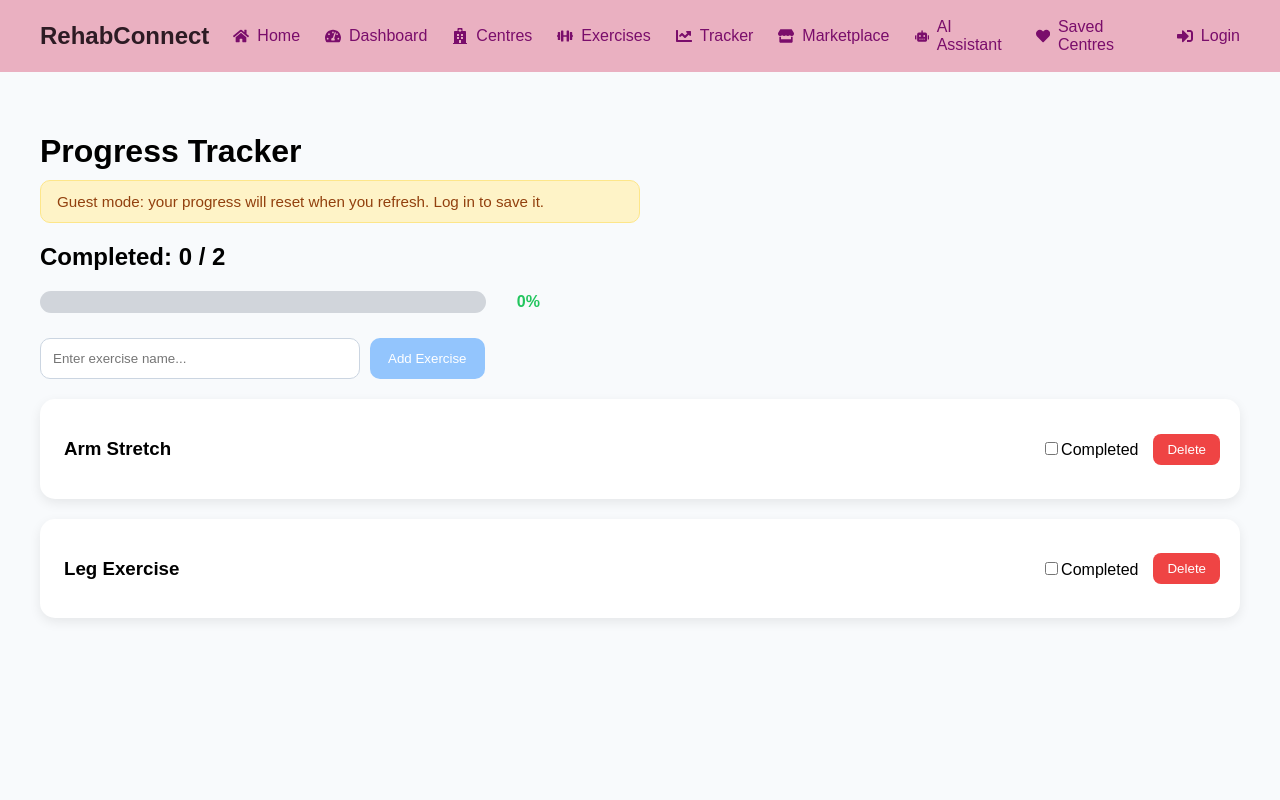
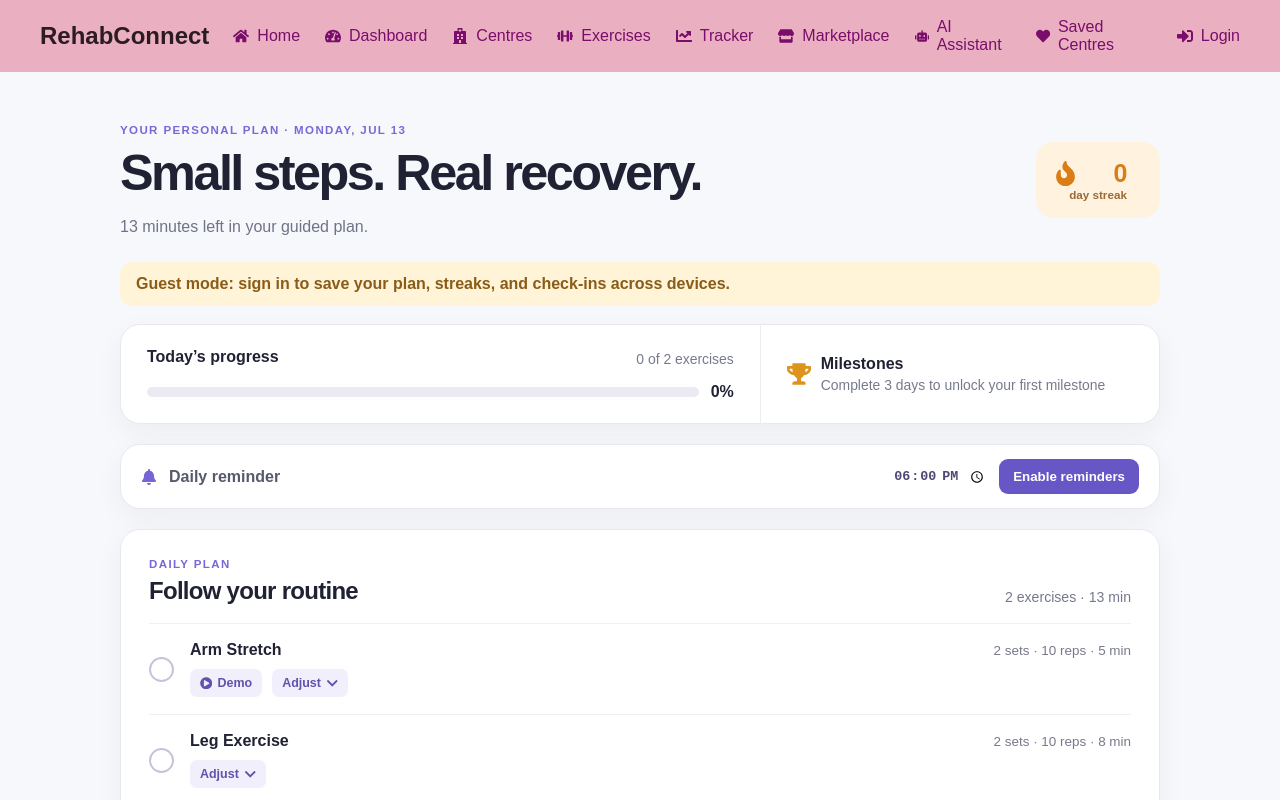
Before and after one commit to realsamyak05/rehab-connect, a React (Vite) app: page /tracker in a window 1280 px wide. Shown: the top 800 px of the page. Built offline with nearby package versions, Linux system fonts and the light colour scheme; no server answers.

Commit message:
tracker redesign

```diff
--- a/src/pages/Tracker.jsx
+++ b/src/pages/Tracker.jsx
@@ -1,211 +1,176 @@
 import { useEffect, useMemo, useState } from "react";
 import { onAuthStateChanged } from "firebase/auth";
 import { doc, onSnapshot, serverTimestamp, setDoc } from "firebase/firestore";
+import { FaBell, FaCheck, FaChevronDown, FaFire, FaPlayCircle, FaTrophy } from "react-icons/fa";
 import { auth, db } from "../firebase";
+import exercises from "../data/exercises";
 import "./Tracker.css";
 
+const todayKey = () => new Date().toISOString().slice(0, 10);
 const DEFAULT_TASKS = [
-  { id: 1, name: "Arm Stretch", completed: false },
-  { id: 2, name: "Leg Exercise", completed: false },
+  { id: 1, name: "Arm Stretch", sets: 2, reps: 10, minutes: 5 },
+  { id: 2, name: "Leg Exercise", sets: 2, reps: 10, minutes: 8 },
 ];
+const taskForToday = (task) => ({ ...task, completed: task.completedDate === todayKey(), sets: task.sets || 2, reps: task.reps || 10, minutes: task.minutes || 5 });
+
+function streakFromHistory(history = []) {
+  const done = new Set(history);
+  let streak = 0;
+  const cursor = new Date();
+  if (!done.has(todayKey())) cursor.setDate(cursor.getDate() - 1);
+  while (done.has(cursor.toISOString().slice(0, 10))) {
+    streak += 1;
+    cursor.setDate(cursor.getDate() - 1);
+  }
+  return streak;
+}
 
 function Tracker() {
   const [user, setUser] = useState(null);
   const [tasks, setTasks] = useState(DEFAULT_TASKS);
+  const [history, setHistory] = useState([]);
+  const [checkIns, setCheckIns] = useState([]);
+  const [reminderTime, setReminderTime] = useState("18:00");
   const [newExercise, setNewExercise] = useState("");
+  const [expandedId, setExpandedId] = useState(null);
+  const [checkIn, setCheckIn] = useState({ pain: 0, difficulty: "Just right", note: "" });
   const [loading, setLoading] = useState(true);
   const [message, setMessage] = useState("");
 
   useEffect(() => {
     let stopTrackerListener = () => {};
-
     const stopAuthListener = onAuthStateChanged(auth, (currentUser) => {
       stopTrackerListener();
       setUser(currentUser);
-
       if (!currentUser) {
-        setTasks(DEFAULT_TASKS);
+        setTasks(DEFAULT_TASKS.map(taskForToday));
+        setHistory([]);
+        setCheckIns([]);
         setLoading(false);
         return;
       }
-
       setLoading(true);
-
       const trackerRef = doc(db, "users", currentUser.uid, "tracker", "main");
-
       stopTrackerListener = onSnapshot(trackerRef, (snapshot) => {
         if (snapshot.exists()) {
-          setTasks(snapshot.data().tasks || DEFAULT_TASKS);
+          const data = snapshot.data();
+          setTasks((data.tasks || DEFAULT_TASKS).map(taskForToday));
+          setHistory(data.history || []);
+          setCheckIns(data.checkIns || []);
+          setReminderTime(data.reminderTime || "18:00");
         } else {
-          setDoc(trackerRef, {
-            tasks: DEFAULT_TASKS,
-            updatedAt: serverTimestamp(),
-          });
+          const initial = DEFAULT_TASKS.map(taskForToday);
+          setTasks(initial);
+          setDoc(trackerRef, { tasks: initial, history: [], reminderTime: "18:00", updatedAt: serverTimestamp() });
         }
-
         setLoading(false);
       });
     });
-
-    return () => {
-      stopAuthListener();
-      stopTrackerListener();
-    };
+    return () => { stopAuthListener(); stopTrackerListener(); };
   }, []);
 
-  async function saveTasks(updatedTasks) {
+  async function save(updatedTasks, updates = {}) {
     setTasks(updatedTasks);
-
     if (!user) return;
-
-    const trackerRef = doc(db, "users", user.uid, "tracker", "main");
-
-    await setDoc(
-      trackerRef,
-      {
-        tasks: updatedTasks,
-        updatedAt: serverTimestamp(),
-      },
-      { merge: true },
-    );
+    await setDoc(doc(db, "users", user.uid, "tracker", "main"), {
+      tasks: updatedTasks, ...updates, updatedAt: serverTimestamp(),
+    }, { merge: true });
   }
 
+  const completedCount = tasks.filter((task) => task.completed).length;
+  const progress = tasks.length ? Math.round((completedCount / tasks.length) * 100) : 0;
+  const streak = streakFromHistory(history);
+  const planMinutes = tasks.filter((task) => !task.completed).reduce((sum, task) => sum + Number(task.minutes || 0), 0);
+  const guidance = checkIn.pain >= 7
+    ? "Pause today’s plan and contact your clinician if pain is new, severe, or worsening."
+    : checkIn.pain >= 4 || checkIn.difficulty === "Too hard"
+      ? "Let’s scale back: fewer reps, slower pace, and keep movements comfortable."
+      : "Your plan is on track. Move slowly and stop if pain gets worse.";
+
+  useEffect(() => {
+    if (!user || !reminderTime || !("Notification" in window) || Notification.permission !== "granted") return undefined;
+    const now = new Date();
+    const [hours, minutes] = reminderTime.split(":").map(Number);
+    const reminder = new Date();
+    reminder.setHours(hours, minutes, 0, 0);
+    const delay = reminder - now;
+    if (delay < 0 || delay > 60 * 1000 || completedCount === tasks.length) return undefined;
+    const timer = window.setTimeout(() => new Notification("Your Rehab Connect plan is ready", { body: `${tasks.length - completedCount} exercise${tasks.length - completedCount === 1 ? "" : "s"} left for today.` }), delay);
+    return () => window.clearTimeout(timer);
+  }, [user, reminderTime, completedCount, tasks.length]);
+
+  async function enableReminder() {
+    if (!("Notification" in window)) { setMessage("Browser reminders are not available on this device."); return; }
+    const permission = await Notification.requestPermission();
+    setMessage(permission === "granted" ? `Daily reminder set for ${reminderTime}.` : "Allow notifications in your browser to receive reminders.");
+  }
   function addTask() {
     const name = newExercise.trim();
     if (!name) return;
+    if (tasks.some((task) => task.name.toLowerCase() === name.toLowerCase())) { setMessage(`“${name}” is already in today’s plan.`); return; }
+    save([...tasks, { id: Date.now(), name, sets: 2, reps: 10, minutes: 5, completed: false }]);
+    setNewExercise("");
+  }
+  function updateTask(id, changes) { save(tasks.map((task) => task.id === id ? { ...task, ...changes } : task)); }
+  function toggleTask(task) {
+    const isCompleting = !task.completed;
+    const updated = tasks.map((item) => item.id === task.id ? { ...item, completed: isCompleting, completedDate: isCompleting ? todayKey() : null } : item);
+    const allDone = updated.length > 0 && updated.every((item) => item.completed);
+    const updatedHistory = allDone ? [...new Set([...history, todayKey()])].slice(-90) : history.filter((date) => date !== todayKey());
+    setHistory(updatedHistory);
+    save(updated, { history: updatedHistory });
+    if (allDone) setMessage("Today’s plan is complete — fantastic follow-through!");
+  }
+  function deleteTask(id) { save(tasks.filter((task) => task.id !== id)); }
+  async function saveCheckIn() {
+    const entry = { ...checkIn, date: todayKey() };
+    const updatedCheckIns = [...checkIns, entry].slice(-30);
+    setCheckIns(updatedCheckIns);
+    if (user) {
+      await setDoc(doc(db, "users", user.uid, "tracker", "main"), {
+        checkIns: updatedCheckIns,
+        updatedAt: serverTimestamp(),
+      }, { merge: true });
+    }
+    setMessage("Check-in saved. We’ll use this to guide your next session.");
+  }
+  const sortedTasks = useMemo(() => [...tasks].sort((a, b) => Number(a.completed) - Number(b.completed)), [tasks]);
+  const milestones = [3, 7, 14].filter((goal) => streak >= goal);
+  const missedThreeSessions = history.length > 0 && [1, 2, 3].every((daysAgo) => {
+    const day = new Date();
+    day.setDate(day.getDate() - daysAgo);
+    return !history.includes(day.toISOString().slice(0, 10));
+  });
 
-    const isDuplicate = tasks.some(
-      (task) => task.name.toLowerCase() === name.toLowerCase(),
-    );
-
-    if (isDuplicate) {
-      setMessage(`"${name}" is already on your list.`);
-      return;
-    }
-
-    saveTasks([
-      ...tasks,
-      {
-        id: Date.now(),
-        name,
-        completed: false,
-      },
-    ]);
-
-    setNewExercise("");
-    setMessage("");
-  }
-
-  function toggleTask(id) {
-    saveTasks(
-      tasks.map((task) =>
-        task.id === id ? { ...task, completed: !task.completed } : task,
-      ),
-    );
-  }
-
-  function deleteTask(id) {
-    const task = tasks.find((t) => t.id === id);
-    if (task && !window.confirm(`Remove "${task.name}" from your tracker?`)) {
-      return;
-    }
-    saveTasks(tasks.filter((t) => t.id !== id));
-  }
-
-  // Keep completed items but move them to the bottom so active work stays on top
-  const sortedTasks = useMemo(
-    () => [...tasks].sort((a, b) => Number(a.completed) - Number(b.completed)),
-    [tasks],
-  );
-
-  const completedCount = tasks.filter((task) => task.completed).length;
-  const progress = tasks.length ? (completedCount / tasks.length) * 100 : 0;
-
-  if (loading) {
-    return <main className="tracker-page">Loading your tracker...</main>;
-  }
-
+  if (loading) return <main className="tracker-page">Loading your plan...</main>;
   return (
     <main className="tracker-page">
-      <h1 className="tracker-title">Progress Tracker</h1>
-
-      {user ? (
-        <p className="tracker-subtitle">
-          Your progress is saved to {user.email}.
-        </p>
-      ) : (
-        <div className="guest-banner">
-          Guest mode: your progress will reset when you refresh. Log in to save
-          it.
-        </div>
-      )}
-
-      <h2>
-        Completed: {completedCount} / {tasks.length}
-      </h2>
-
-      <div className="progress-row">
-        <div className="progress-container">
-          <div className="progress-fill" style={{ width: `${progress}%` }} />
-        </div>
-        <span className="progress-percent">{Math.round(progress)}%</span>
-      </div>
-
-      <div className="input-section">
-        <input
-          type="text"
-          placeholder="Enter exercise name..."
-          value={newExercise}
-          onChange={(event) => {
-            setNewExercise(event.target.value);
-            if (message) setMessage("");
-          }}
-          onKeyDown={(event) => {
-            if (event.key === "Enter") addTask();
-          }}
-        />
-
-        <button onClick={addTask} disabled={!newExercise.trim()}>
-          Add Exercise
-        </button>
-      </div>
-
-      {message && <p className="tracker-message">{message}</p>}
-
-      {sortedTasks.length === 0 ? (
-        <div className="tracker-empty">
-          No exercises yet — add one above to start tracking.
-        </div>
-      ) : (
-        sortedTasks.map((task) => (
-          <div
-            key={task.id}
-            className={`task-card ${task.completed ? "completed" : ""}`}
-          >
-            <h3>{task.name}</h3>
-
-            <div className="task-actions">
-              <label>
-                <input
-                  type="checkbox"
-                  checked={task.completed}
-                  onChange={() => toggleTask(task.id)}
-                />
-                Completed
-              </label>
-
-              <button
-                className="delete-btn"
-                onClick={() => deleteTask(task.id)}
-              >
-                Delete
-              </button>
-            </div>
-          </div>
-        ))
-      )}
+      <header className="plan-header">
+        <div><p className="eyebrow">YOUR PERSONAL PLAN · {new Date().toLocaleDateString(undefined, { weekday: "long", month: "short", day: "numeric" }).toUpperCase()}</p><h1>Small steps. Real recovery.</h1><p>{planMinutes ? `${planMinutes} minutes left in your guided plan.` : "Your movement for today is complete."}</p></div>
+        <div className="streak-card"><FaFire /><strong>{streak}</strong><span>day streak</span></div>
+      </header>
+      {!user && <div className="guest-banner">Guest mode: sign in to save your plan, streaks, and check-ins across devices.</div>}
+      {missedThreeSessions && tasks.length > 0 && <div className="nudge"><FaBell /> You missed 3 sessions. Start with just one exercise today — consistency beats intensity.</div>}
+      <section className="plan-overview">
+        <div className="plan-progress"><div><strong>Today’s progress</strong><span>{completedCount} of {tasks.length} exercises</span></div><div className="progress-row"><div className="progress-container"><div className="progress-fill" style={{ width: `${progress}%` }} /></div><b>{progress}%</b></div></div>
+        <div className="milestones"><FaTrophy /><div><strong>Milestones</strong><span>{milestones.length ? `${milestones.join(", ")}-day milestone${milestones.length > 1 ? "s" : ""} unlocked` : "Complete 3 days to unlock your first milestone"}</span></div></div>
+      </section>
+      <section className="reminder-bar"><FaBell /><span>Daily reminder</span><input type="time" value={reminderTime} onChange={(event) => { setReminderTime(event.target.value); if (user) setDoc(doc(db, "users", user.uid, "tracker", "main"), { reminderTime: event.target.value }, { merge: true }); }} /><button onClick={enableReminder}>Enable reminders</button></section>
+      <section className="daily-plan"><div className="section-heading"><div><p className="eyebrow">DAILY PLAN</p><h2>Follow your routine</h2></div><span>{tasks.length} exercises · {tasks.reduce((sum, task) => sum + Number(task.minutes || 0), 0)} min</span></div>
+        {sortedTasks.map((task) => {
+          const libraryItem = exercises.find((exercise) => exercise.title === task.name);
+          const expanded = expandedId === task.id;
+          return <article className={`plan-exercise ${task.completed ? "done" : ""}`} key={task.id}>
+            <button className="complete-button" onClick={() => toggleTask(task)} aria-label={`Mark ${task.name} complete`}>{task.completed && <FaCheck />}</button>
+            <div className="exercise-main"><div className="exercise-title"><h3>{task.name}</h3><span>{task.sets} sets · {task.reps} reps · {task.minutes} min</span></div><div className="exercise-actions">{libraryItem && <a href={libraryItem.video} target="_blank" rel="noreferrer"><FaPlayCircle /> Demo</a>}<button onClick={() => setExpandedId(expanded ? null : task.id)}>Adjust <FaChevronDown /></button></div>
+              {expanded && <div className="exercise-details"><label>Sets<input type="number" min="1" max="10" value={task.sets} onChange={(event) => updateTask(task.id, { sets: Number(event.target.value) })} /></label><label>Reps<input type="number" min="1" max="50" value={task.reps} onChange={(event) => updateTask(task.id, { reps: Number(event.target.value) })} /></label><label>Minutes<input type="number" min="1" max="90" value={task.minutes} onChange={(event) => updateTask(task.id, { minutes: Number(event.target.value) })} /></label><button className="remove-exercise" onClick={() => deleteTask(task.id)}>Remove</button></div>}</div>
+          </article>;
+        })}
+        <div className="add-exercise"><input value={newExercise} onChange={(event) => setNewExercise(event.target.value)} onKeyDown={(event) => event.key === "Enter" && addTask()} placeholder="Add an exercise to today’s plan" /><button onClick={addTask}>Add exercise</button></div>
+      </section>
+      <section className="check-in"><div><p className="eyebrow">AFTER YOUR SESSION</p><h2>How did that feel?</h2><p>Share a quick check-in so your plan can meet you where you are.</p></div><div className="checkin-controls"><label>Pain level <span>{checkIn.pain}/10</span><input type="range" min="0" max="10" value={checkIn.pain} onChange={(event) => setCheckIn({ ...checkIn, pain: Number(event.target.value) })} /></label><label>Difficulty<select value={checkIn.difficulty} onChange={(event) => setCheckIn({ ...checkIn, difficulty: event.target.value })}><option>Too easy</option><option>Just right</option><option>Too hard</option></select></label><textarea placeholder="Anything you noticed? (optional)" value={checkIn.note} onChange={(event) => setCheckIn({ ...checkIn, note: event.target.value })} /><button onClick={saveCheckIn}>Save check-in</button></div><p className={`guidance ${checkIn.pain >= 7 ? "urgent" : ""}`}>{guidance}</p></section>
+      {message && <div className="tracker-message" role="status">{message}</div>}
     </main>
   );
 }
-
 export default Tracker;
```
Also changed, not shown: src/pages/Tracker.css.
